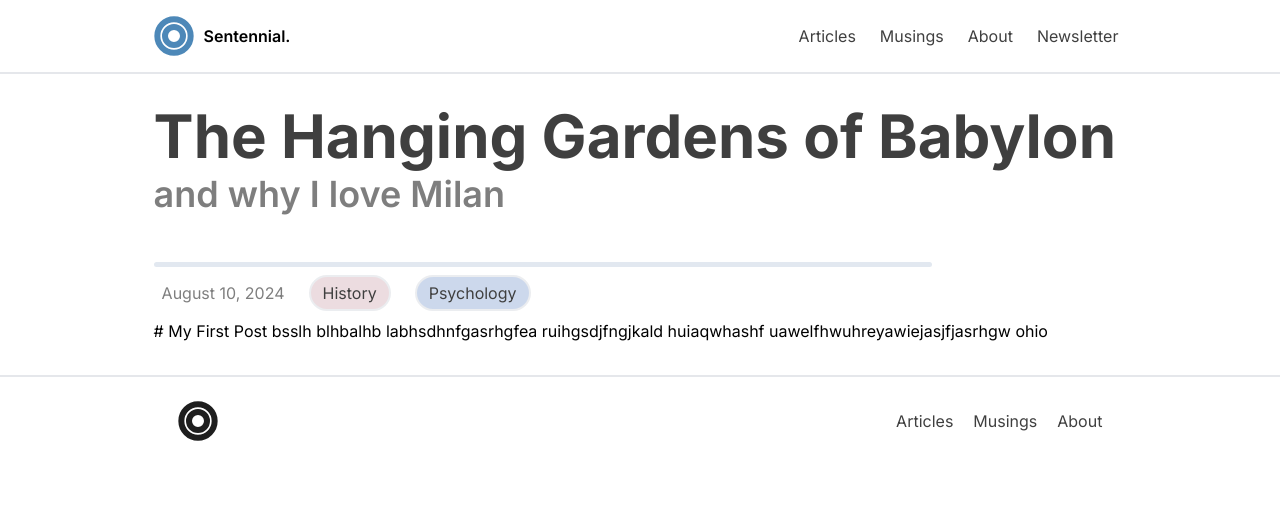
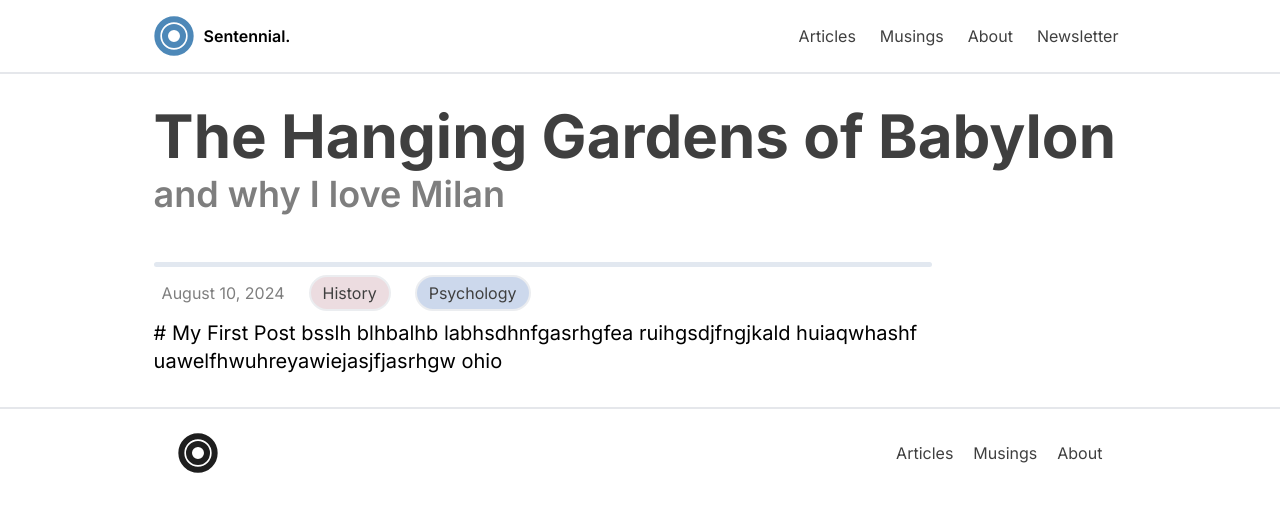
Before and after one commit to markmcguire011/Sentennial, a Next.js app: page /articles/hanging-gardens-of-babylon in a window 1280 px wide. Shown: the top 512 px of the page. Built offline with nearby package versions, Linux system fonts and the light colour scheme.

Commit message:
content styling

```diff
--- a/app/articles/[slug]/page.tsx
+++ b/app/articles/[slug]/page.tsx
@@ -25,7 +25,7 @@ export default async function Article({ params }: Params) {
                     <Category name = {category} />
                 ))}
             </div>
-            <div
+            <div className='text-xl'
             dangerouslySetInnerHTML={{__html: article.content }}>
             </div>
         </div>
```
